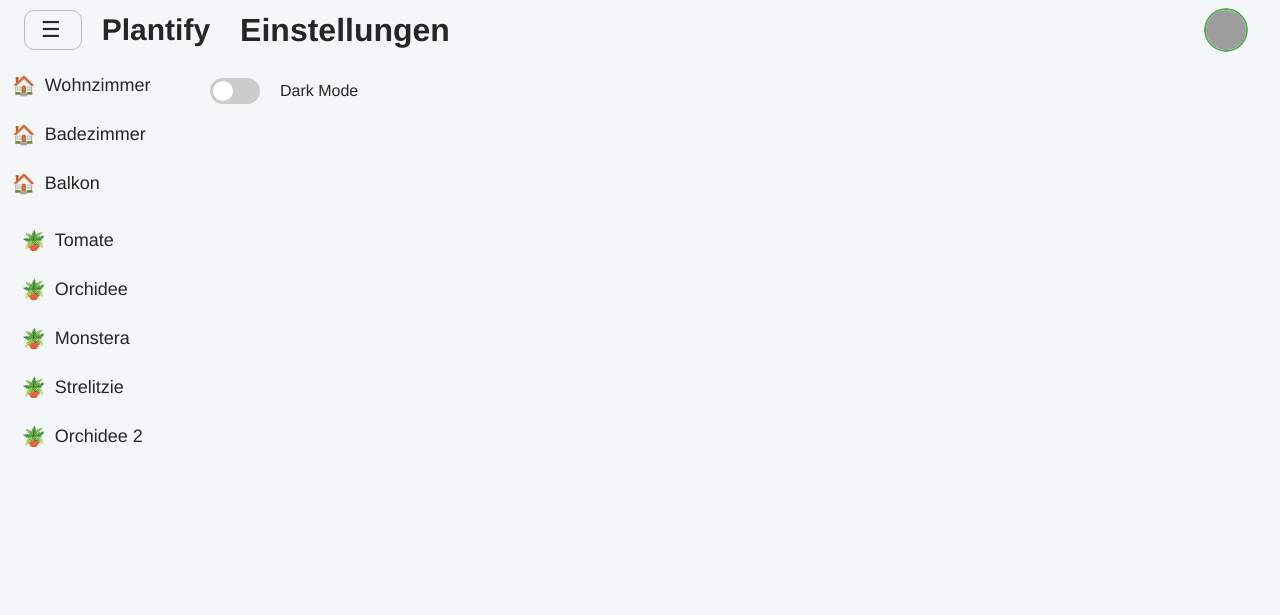
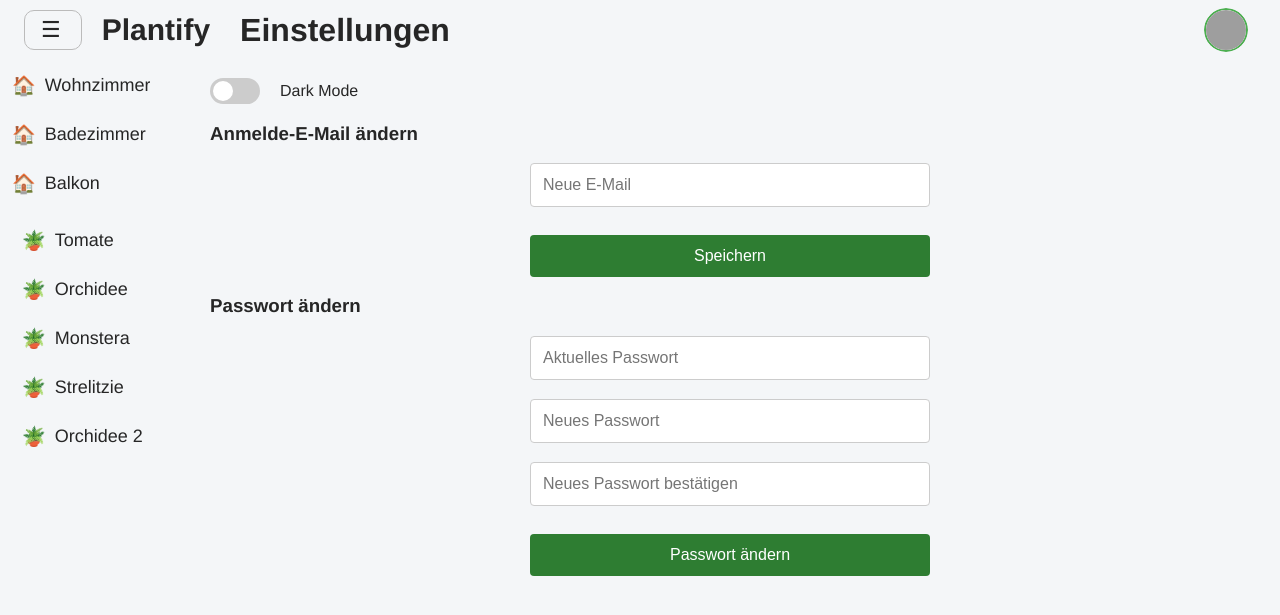
Before and after one commit to OrfKilian/Plantify_API, a Flask app: page /settings in a window 1280 px wide. Shown: the top 615 px of the page. Run offline with Flask 3, Linux system fonts and the light colour scheme; the visitor is signed in with stand-in values (Sample User, id 1); grey boxes are pictures that could not be loaded.

Commit message:
Add password and email change functionality

```diff
--- a/Plantify new/plantify/app.py
+++ b/Plantify new/plantify/app.py
@@ -8,6 +8,12 @@ from smartplant_api.authorization import authorization_blueprint
 
 app = Flask(__name__)
 app.secret_key = 'super-geheim'
+
+# Simple credential storage for demonstration purposes
+USER_CREDENTIALS = {
+    'email': 'test@example.com',
+    'password': 'test123'
+}
 
 # Datenbankkonfiguration für die SmartPlant-API
 app.config['DB_CONFIG'] = {
@@ -106,7 +112,7 @@ def login():
     if request.method == 'POST':
         email = request.form['email']
         password = request.form['password']
-        if email == 'test@example.com' and password == 'test123':
+        if email == USER_CREDENTIALS['email'] and password == USER_CREDENTIALS['password']:
             session['user_id'] = email
             next_page = request.args.get('next')
             return redirect(next_page or url_for('index'))
@@ -176,7 +182,34 @@ def plant_detail(slug):
 @app.route('/settings')
 @login_required
 def settings():
-    return render_template('settings.html')
+    return render_template('settings.html',
+                           msg_pw=request.args.get('msg_pw'),
+                           msg_email=request.args.get('msg_email'))
+
+
+@app.route('/settings/change-email', methods=['POST'])
+@login_required
+def change_email():
+    new_email = request.form.get('new_email')
+    if new_email:
+        USER_CREDENTIALS['email'] = new_email
+        session['user_id'] = new_email
+        return redirect(url_for('settings', msg_email='success'))
+    return redirect(url_for('settings', msg_email='error'))
+
+
+@app.route('/settings/change-password', methods=['POST'])
+@login_required
+def change_password():
+    current_pw = request.form.get('current_password')
+    new_pw = request.form.get('new_password')
+    confirm_pw = request.form.get('confirm_password')
+    if current_pw != USER_CREDENTIALS['password']:
+        return redirect(url_for('settings', msg_pw='wrong'))
+    if not new_pw or new_pw != confirm_pw:
+        return redirect(url_for('settings', msg_pw='mismatch'))
+    USER_CREDENTIALS['password'] = new_pw
+    return redirect(url_for('settings', msg_pw='success'))
 
 @app.route('/register', methods=['GET', 'POST'])
 def register():
--- a/Plantify new/plantify/templates/settings.html
+++ b/Plantify new/plantify/templates/settings.html
@@ -11,4 +11,30 @@
     </label>
     <span id="mode-label">Dark Mode</span>
 </div>
+
+<h3>Anmelde-E-Mail ändern</h3>
+{% if msg_email == 'success' %}
+<p style="color:green;">E-Mail erfolgreich aktualisiert.</p>
+{% elif msg_email == 'error' %}
+<p style="color:red;">Ungültige E-Mail.</p>
+{% endif %}
+<form method="POST" action="{{ url_for('change_email') }}" class="auth-form">
+    <input type="email" name="new_email" placeholder="Neue E-Mail" required>
+    <button type="submit">Speichern</button>
+</form>
+
+<h3>Passwort ändern</h3>
+{% if msg_pw == 'success' %}
+<p style="color:green;">Passwort erfolgreich geändert.</p>
+{% elif msg_pw == 'wrong' %}
+<p style="color:red;">Aktuelles Passwort falsch.</p>
+{% elif msg_pw == 'mismatch' %}
+<p style="color:red;">Neue Passwörter stimmen nicht überein.</p>
+{% endif %}
+<form method="POST" action="{{ url_for('change_password') }}" class="auth-form">
+    <input type="password" name="current_password" placeholder="Aktuelles Passwort" required>
+    <input type="password" name="new_password" placeholder="Neues Passwort" required>
+    <input type="password" name="confirm_password" placeholder="Neues Passwort bestätigen" required>
+    <button type="submit">Passwort ändern</button>
+</form>
 {% endblock %}
```
